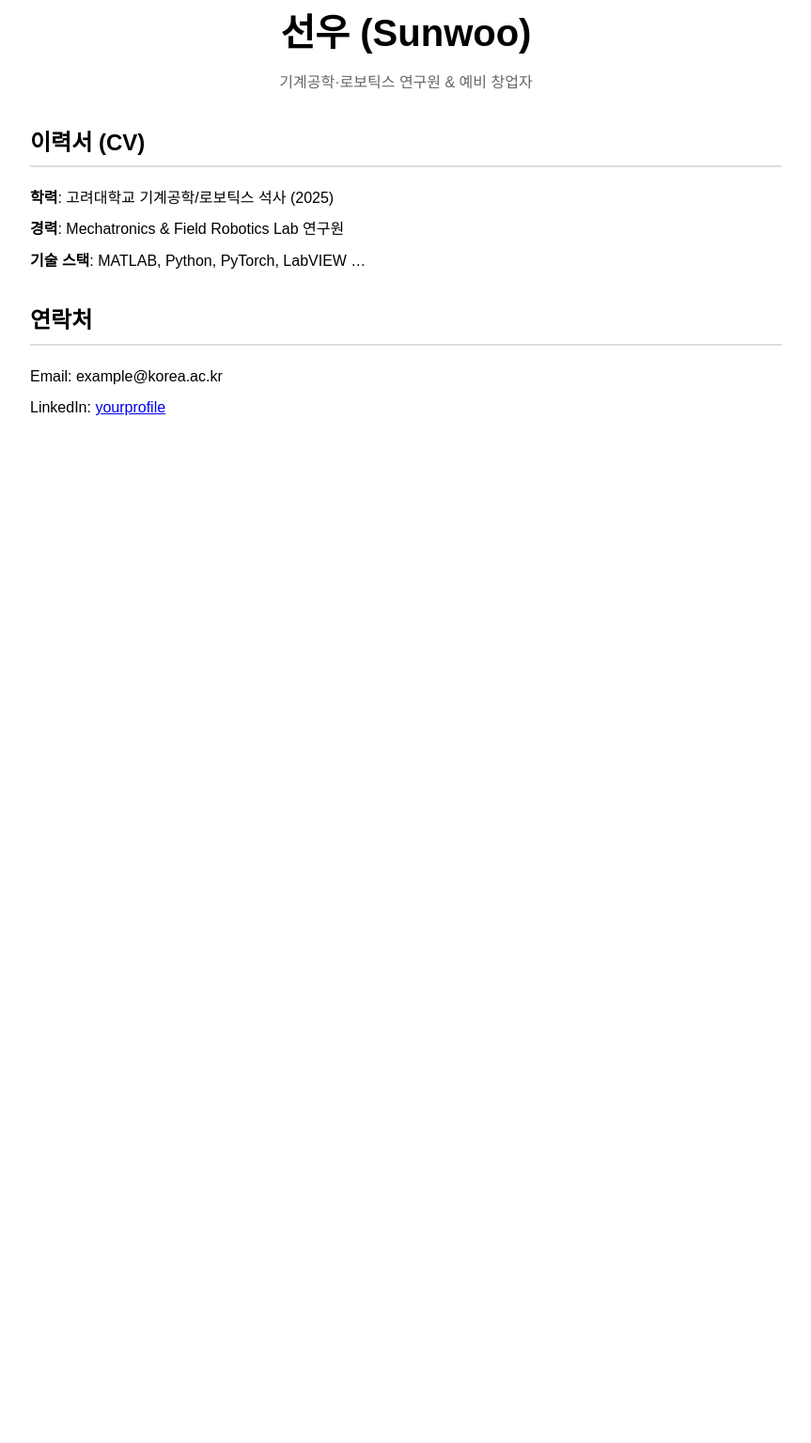
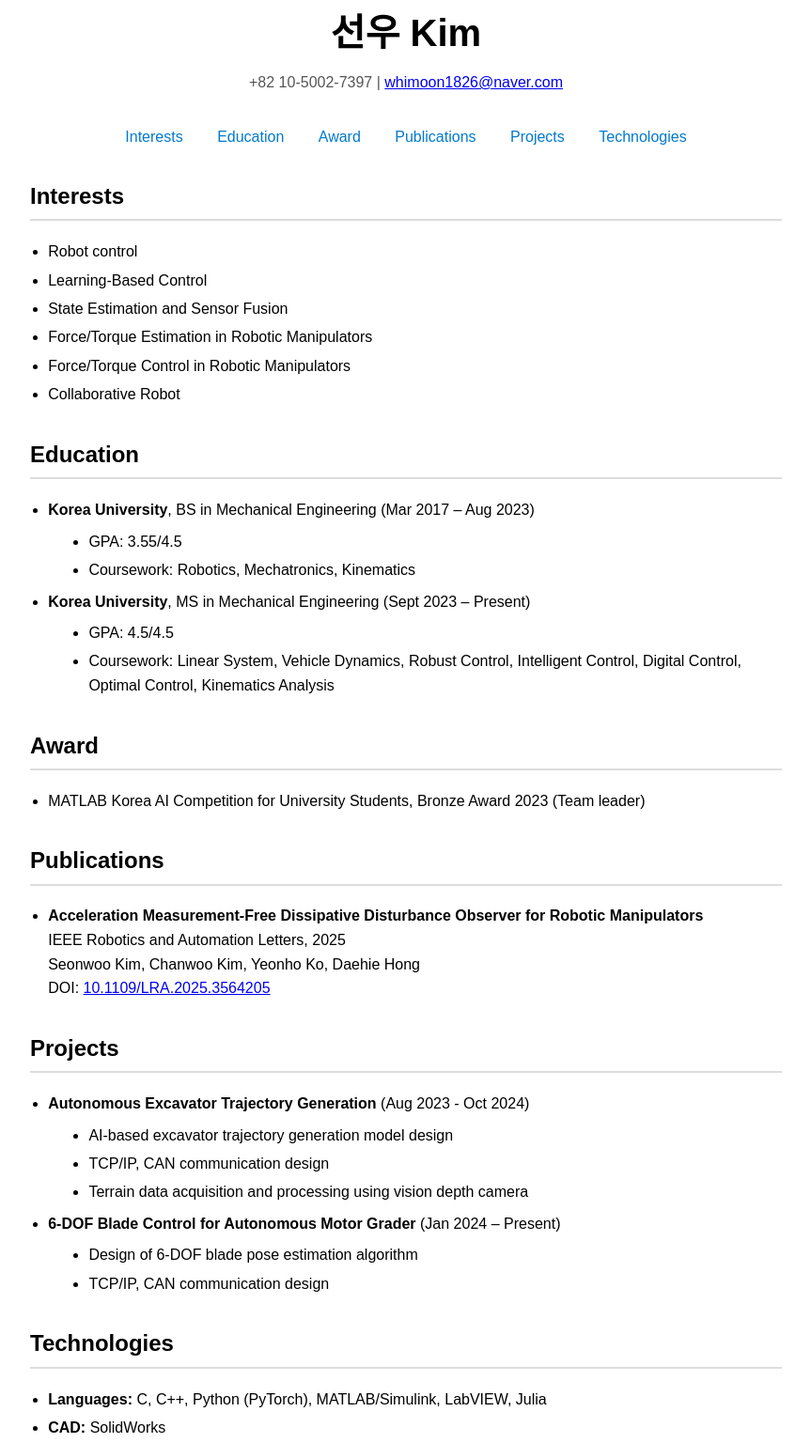
Before and after one commit to ssenukim/ssenukim.github.io, a plain HTML site: page index.html in a window 1280 px wide. Shown: the part 29-1565 px from the top of the page at 94% size, without its empty margins (208-1071 px from the left). Before the commit the page ends 800 px from the top, so only its background shows below. Drawn offline with Linux system fonts and the light colour scheme.

Commit message:
Update CV layout

```diff
--- a/index.html
+++ b/index.html
@@ -5,6 +5,7 @@
   <meta name="viewport" content="width=device-width, initial-scale=1.0" />
   <title>선우의 CV</title>
   <style>
+    /* 기본 레이아웃 */
     body {
       font-family: sans-serif;
       max-width: 800px;
@@ -20,9 +21,18 @@
       margin: 0;
       font-size: 2.5rem;
     }
-    p.subtitle {
-      color: #666;
-      margin-top: 0.5rem;
+    p.contact {
+      margin: 0.5rem 0;
+      color: #555;
+    }
+    nav {
+      text-align: center;
+      margin-bottom: 2rem;
+    }
+    nav a {
+      margin: 0 1rem;
+      text-decoration: none;
+      color: #007acc;
     }
     section {
       margin-bottom: 2rem;
@@ -32,37 +42,110 @@
       padding-bottom: 0.3rem;
     }
     ul {
-      list-style: none;
-      padding: 0;
+      margin: 0.5rem 0;
+      padding-left: 1.2rem;
     }
     ul li {
-      margin: 0.5rem 0;
+      margin: 0.3rem 0;
+    }
+    .subitem {
+      margin-left: 1.5rem;
+      list-style-type: disc;
     }
   </style>
 </head>
 <body>
   <header>
-    <h1>선우 (Sunwoo)</h1>
-    <p class="subtitle">기계공학·로보틱스 연구원 &amp; 예비 창업자</p>
+    <h1>선우 Kim</h1>
+    <p class="contact">+82 10-5002-7397 | <a href="mailto:whimoon1826@naver.com">whimoon1826@naver.com</a></p>
   </header>
 
-  <section id="cv">
-    <h2>이력서 (CV)</h2>
+  <nav>
+    <a href="#interests">Interests</a>
+    <a href="#education">Education</a>
+    <a href="#award">Award</a>
+    <a href="#publications">Publications</a>
+    <a href="#projects">Projects</a>
+    <a href="#technologies">Technologies</a>
+  </nav>
+
+  <section id="interests">
+    <h2>Interests</h2>
     <ul>
-      <li><strong>학력</strong>: 고려대학교 기계공학/로보틱스 석사 (2025)</li>
-      <li><strong>경력</strong>: Mechatronics &amp; Field Robotics Lab 연구원</li>
-      <li><strong>기술 스택</strong>: MATLAB, Python, PyTorch, LabVIEW …</li>
-      <!-- 필요에 따라 항목을 더 추가하세요 -->
+      <li>Robot control</li>
+      <li>Learning-Based Control</li>
+      <li>State Estimation and Sensor Fusion</li>
+      <li>Force/Torque Estimation in Robotic Manipulators</li>
+      <li>Force/Torque Control in Robotic Manipulators</li>
+      <li>Collaborative Robot</li>
     </ul>
   </section>
 
-  <section id="contact">
-    <h2>연락처</h2>
+  <section id="education">
+    <h2>Education</h2>
     <ul>
-      <li>Email: example@korea.ac.kr</li>
-      <li>LinkedIn: <a href="https://www.linkedin.com/in/yourprofile">yourprofile</a></li>
-      <!-- 다른 연락처 추가 -->
+      <li><strong>Korea University</strong>, BS in Mechanical Engineering (Mar 2017 – Aug 2023)
+        <ul class="subitem">
+          <li>GPA: 3.55/4.5</li>
+          <li>Coursework: Robotics, Mechatronics, Kinematics</li>
+        </ul>
+      </li>
+      <li><strong>Korea University</strong>, MS in Mechanical Engineering (Sept 2023 – Present)
+        <ul class="subitem">
+          <li>GPA: 4.5/4.5</li>
+          <li>Coursework: Linear System, Vehicle Dynamics, Robust Control, Intelligent Control, Digital Control, Optimal Control, Kinematics Analysis</li>
+        </ul>
+      </li>
     </ul>
   </section>
+
+  <section id="award">
+    <h2>Award</h2>
+    <ul>
+      <li>MATLAB Korea AI Competition for University Students, Bronze Award 2023 (Team leader)</li>
+    </ul>
+  </section>
+
+  <section id="publications">
+    <h2>Publications</h2>
+    <ul>
+      <li>
+        <strong>Acceleration Measurement-Free Dissipative Disturbance Observer for Robotic Manipulators</strong><br>
+        IEEE Robotics and Automation Letters, 2025<br>
+        Seonwoo Kim, Chanwoo Kim, Yeonho Ko, Daehie Hong<br>
+        DOI: <a href="https://doi.org/10.1109/LRA.2025.3564205">10.1109/LRA.2025.3564205</a>
+      </li>
+    </ul>
+  </section>
+
+  <section id="projects">
+    <h2>Projects</h2>
+    <ul>
+      <li>
+        <strong>Autonomous Excavator Trajectory Generation</strong> (Aug 2023 - Oct 2024)
+        <ul class="subitem">
+          <li>AI-based excavator trajectory generation model design</li>
+          <li>TCP/IP, CAN communication design</li>
+          <li>Terrain data acquisition and processing using vision depth camera</li>
+        </ul>
+      </li>
+      <li>
+        <strong>6-DOF Blade Control for Autonomous Motor Grader</strong> (Jan 2024 – Present)
+        <ul class="subitem">
+          <li>Design of 6-DOF blade pose estimation algorithm</li>
+          <li>TCP/IP, CAN communication design</li>
+        </ul>
+      </li>
+    </ul>
+  </section>
+
+  <section id="technologies">
+    <h2>Technologies</h2>
+    <ul>
+      <li><strong>Languages:</strong> C, C++, Python (PyTorch), MATLAB/Simulink, LabVIEW, Julia</li>
+      <li><strong>CAD:</strong> SolidWorks</li>
+    </ul>
+  </section>
+
 </body>
 </html>
```
